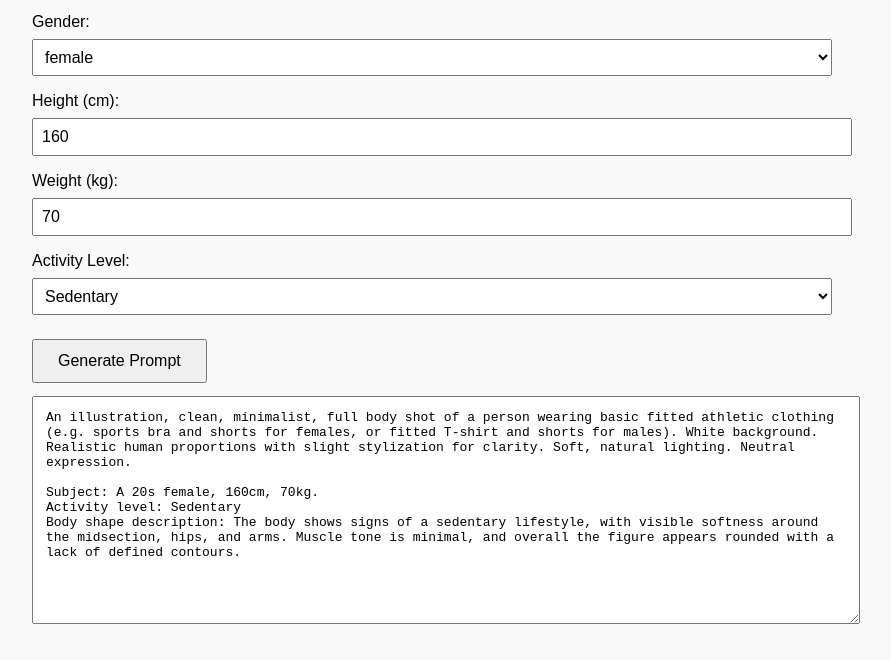
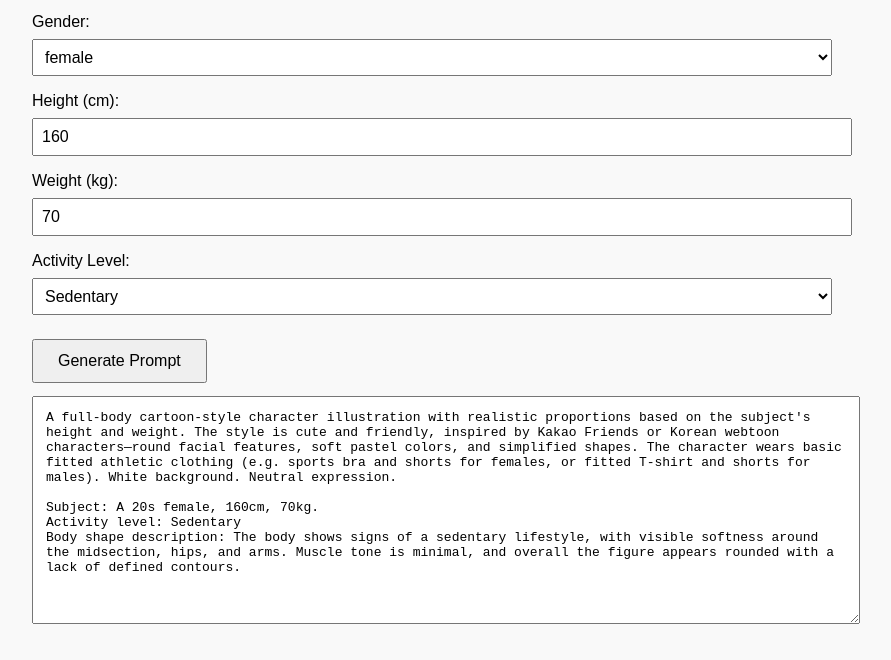
Before and after one commit to saerom3339/body-illustration-prompt, a plain HTML site: page index.html in a window 1280 px wide. Both pictures are taken after a click on the button "Generate Prompt". Shown: the part 170-830 px from the top of the page, without its empty margins (208-1099 px from the left). Drawn offline with Linux system fonts and the light colour scheme.

Commit message:
Update index.html
프로프트 이미지 유형 변경

```diff
--- a/index.html
+++ b/index.html
@@ -22,7 +22,7 @@
       const bodyDescription = descriptions[activity];
       const activityText = document.getElementById("activity").options[document.getElementById("activity").selectedIndex].text;
 
-      const prompt = `An illustration, clean, minimalist, full body shot of a person wearing basic fitted athletic clothing (e.g. sports bra and shorts for females, or fitted T-shirt and shorts for males). White background. Realistic human proportions with slight stylization for clarity. Soft, natural lighting. Neutral expression.\n\nSubject: A ${ageGroup} ${gender}, ${height}cm, ${weight}kg.\nActivity level: ${activityText}\nBody shape description: ${bodyDescription}`;
+      const prompt = `A full-body cartoon-style character illustration with realistic proportions based on the subject's height and weight. The style is cute and friendly, inspired by Kakao Friends or Korean webtoon characters—round facial features, soft pastel colors, and simplified shapes. The character wears basic fitted athletic clothing (e.g. sports bra and shorts for females, or fitted T-shirt and shorts for males). White background. Neutral expression.\n\nSubject: A ${ageGroup} ${gender}, ${height}cm, ${weight}kg.\nActivity level: ${activityText}\nBody shape description: ${bodyDescription}`;
 
       document.getElementById("output").value = prompt;
     }
```
